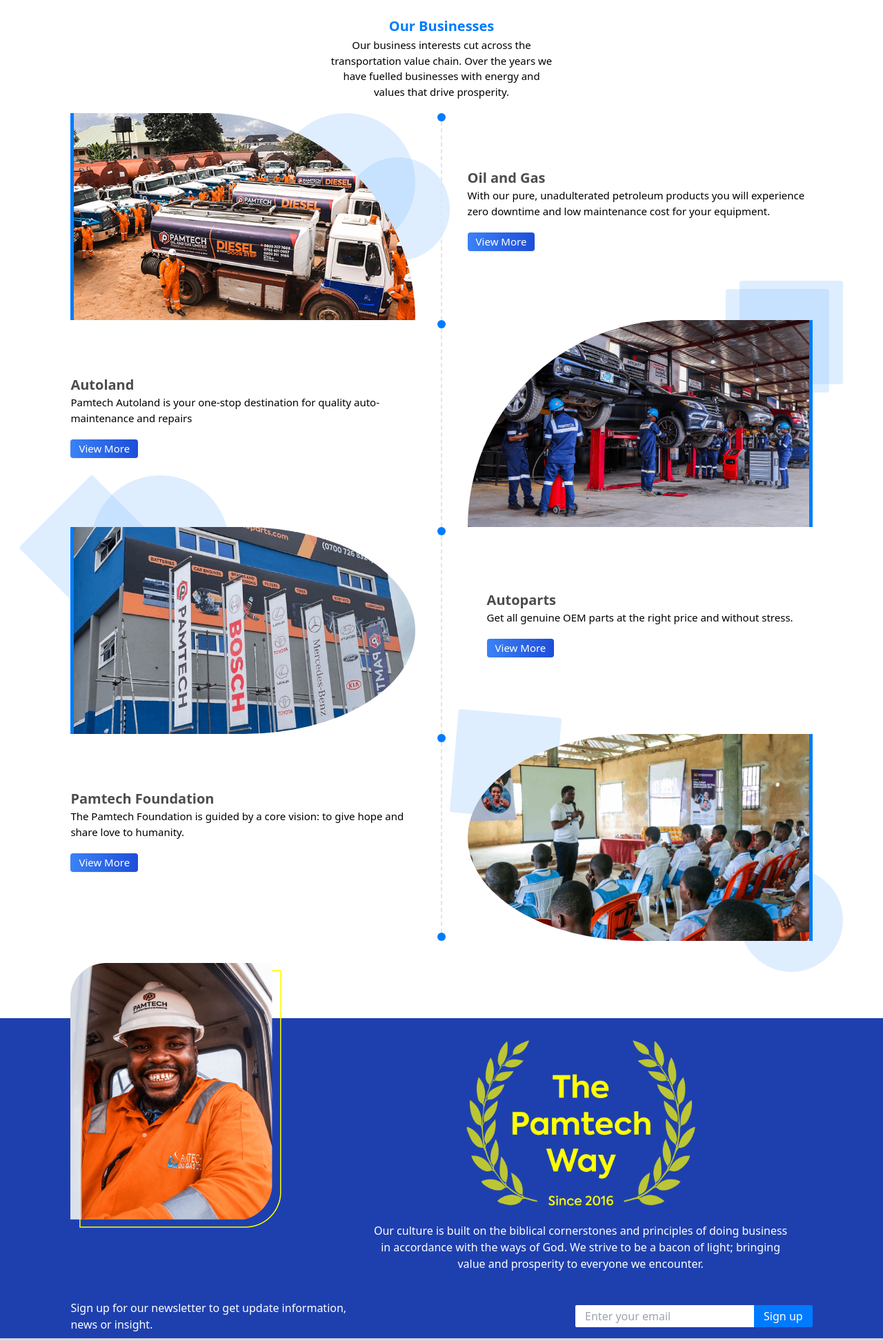
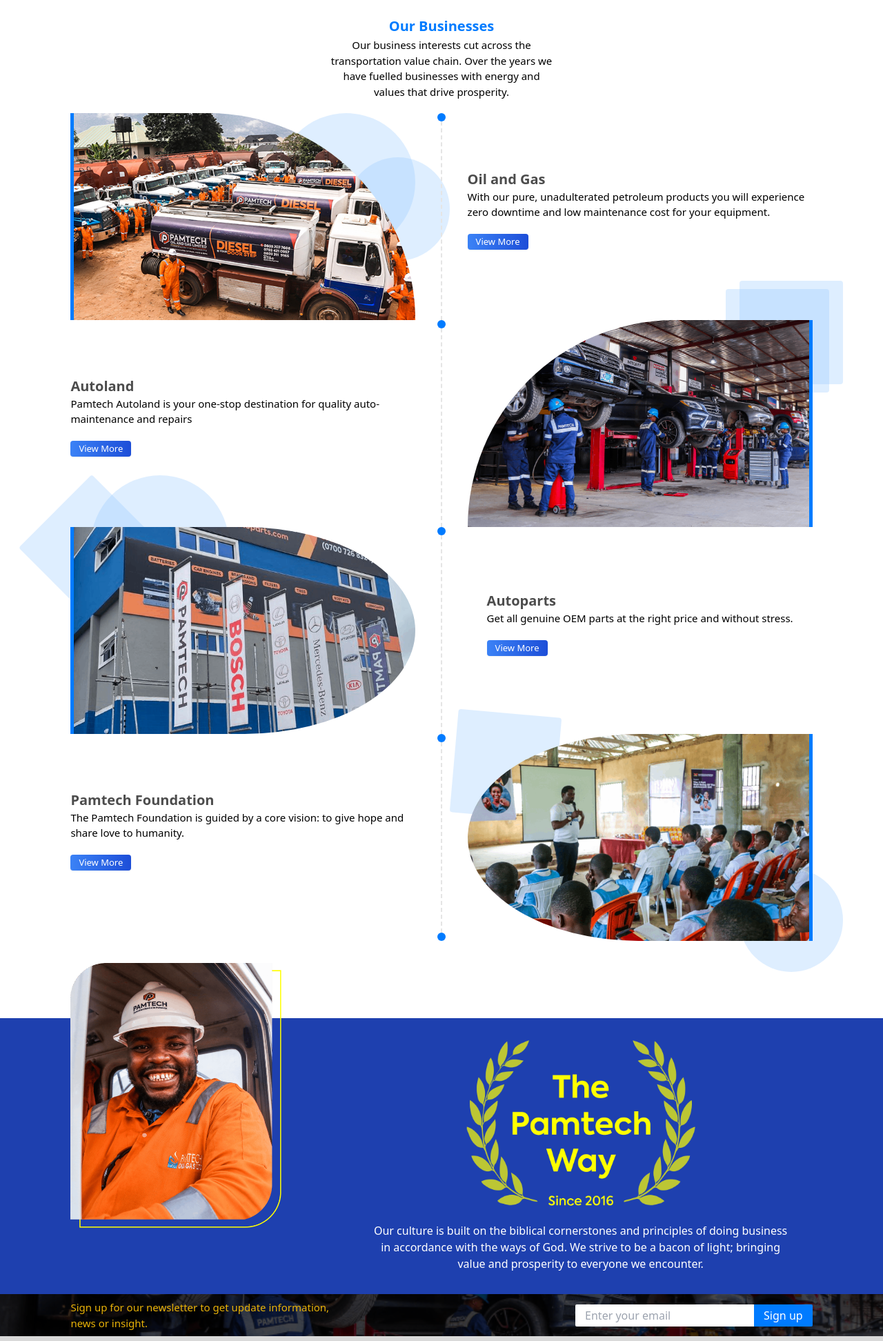
Before and after one commit to Hossanadev/hossana-portfolio, a PHP site: page / in a window 1280 px wide. Shown: the part 570-2514 px from the top of the page at 69% size. Run offline with PHP 8.4, Linux system fonts and the light colour scheme.

Commit message:
fix: btn, newsletter signup, etc

```diff
--- a/dist/style.css
+++ b/dist/style.css
@@ -1303,6 +1252,7 @@
   padding-right: 0.75rem;
   padding-top: 0.125rem;
   padding-bottom: 0.125rem;
+  font-size: 13px;
   --tw-text-opacity: 1;
   color: rgb(255 255 255 / var(--tw-text-opacity));
   --tw-shadow: 0 1px 2px 0 rgb(0 0 0 / 0.05);
--- a/index.html
+++ b/index.html
@@ -122,8 +122,8 @@
             <div class="flex items-center justify-between h-[300px]">
                 <div class="lg:w-[500px] lg:h-[300px] max-sm:h-[150px] max-sm:w-[150px] h-[200px] w-[200px] md:border-l-[5px] border-[#007bff] max-lg:rounded-full lg:rounded-tr-[100%] lg:rounded-br-[100%] relative">
                     <img class="w-full max-lg:rounded-full lg:rounded-tr-[100%] lg:rounded-br-[100%] h-full object-cover" src="./assets/img/autoparts.png" alt="Pamtech Autoparts" />
-                    <div class="absolute bg-blue-300/30 w-[150px] h-[150px] top-[-15%] left-[-10%] rounded -z-10 rotate-45"></div>
-                    <div class="absolute bg-blue-300/30 w-[200px] h-[200px] top-[-25%] left-[5%] rounded-full -z-10"></div>
+                    <div class="absolute bg-blue-300/30 w-[150px] h-[150px] top-[-15%] max-sm:left-[-25%] left-[-10%] rounded -z-10 rotate-45"></div>
+                    <div class="absolute bg-blue-300/30 max-sm:w-[150px] max-sm:h-[150px] w-[200px] h-[200px] top-[-25%] max-sm:top-[-15%] left-[5%] rounded-full -z-10"></div>
                 </div>
                 <div class="flex flex-col justify-center items-center h-full">
                     <div class="w-2 h-2 p-1.5 bg-[#007bff] rounded-full"></div>
@@ -174,14 +174,15 @@
                 <img src="./assets/img/pamtech-way.png" class="h-96 -top-[20%] object-cover" alt="Pamtech Way" />
             </div>
         </section>
-        <div class="w-full bg-blue-800 max-md:space-y-2 px-[4%] md:px-[8%] text-white py-2 max-md:flex-col md:flex items-center justify-between">
-            <p class="max-md:text-center">Sign up for our newsletter to get update information, <br class="hidden lg:block">
+        <div class="relative w-full bg-black/70 text-white max-md:flex-col flex items-center justify-between">
+            <p class="px-[4%] md:px-[8%] py-2 max-md:text-center text-[15px] text-yellow-500">Sign up for our newsletter to get update information, <br class="hidden lg:block">
                 news or insight.
             </p>
-            <label for="email" class="flex items-center max-md:justify-center">
+            <label for="email" class="px-[4%] max-sm:py-0 max-sm:mb-3.5 py-2 md:px-[8%] flex items-center max-md:justify-center">
                 <input id="email" type="email" class="h-8 text-black/90 py-2 px-3.5 rounded-l-sm focus:outline-none focus:ring-0 focus:border-0" placeholder="Enter your email" />
                 <button type="button" class="bg-[#007bff] cursor-pointer transition-all duration-500 py-1 whitespace-nowrap px-3.5 rounded-r-sm text-white"><a href="">Sign up</a></button>
             </label>
+            <img src="./assets/img/autoland.png" class="absolute w-full h-full object-cover -z-10" alt="Pamtech Group" />
         </div>
         <div class="w-full lg:flex space-y-2 justify-between items-center bg-[#D9D9D9] mb-5 md:mb-10 px-[4%] md:px-[8%] text-white py-4">
             <div class="flex items-center space-x-2">
--- a/src/main.css
+++ b/src/main.css
@@ -8,5 +8,5 @@
 }
 
 .button {
-    @apply text-white transition duration-500 ease-in-out bg-gradient-to-r from-blue-500 to-blue-700 cursor-pointer px-3 py-0.5 shadow-sm rounded;
+    @apply text-[13px] text-white transition duration-500 ease-in-out bg-gradient-to-r from-blue-500 to-blue-700 cursor-pointer px-3 py-0.5 shadow-sm rounded;
 }
```
Also changed, not shown: other parts of dist/style.css (+30 -72 lines), src/pages/about.html (+4 -3 lines).
